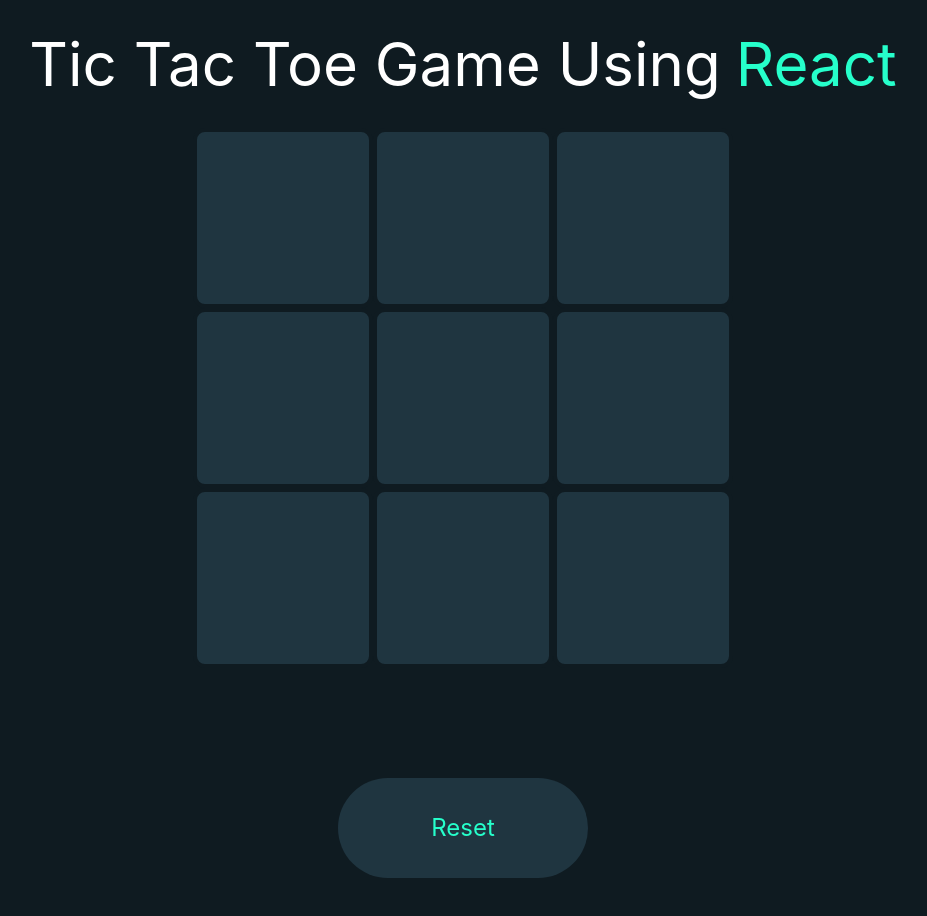
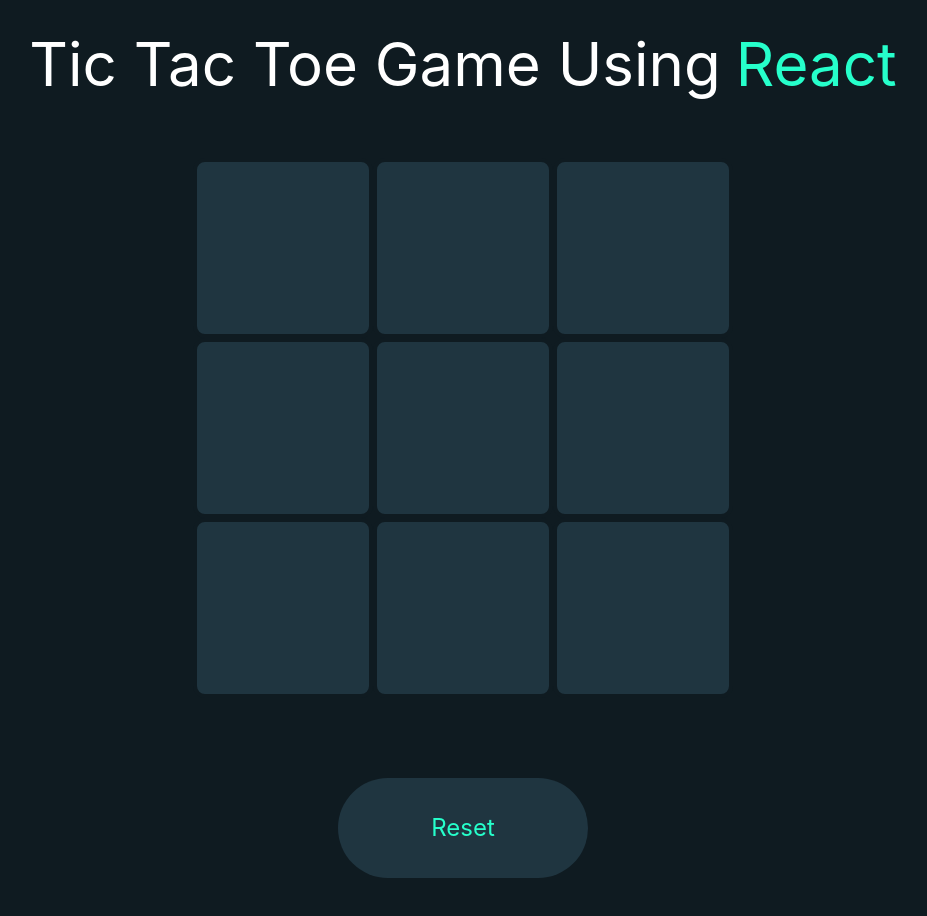
Before and after one commit to tarunsharma-dev/tic-tac-toe, a React (Vite) app: page / in a window 1280 px wide. Shown: the top 916 px of the page, without its empty margins (177-1104 px from the left). Built offline with nearby package versions, Linux system fonts and the light colour scheme.

Commit message:
feature: tic tac toe game mobile responsiveness

```diff
--- a/src/TicTacToe/TicTacToe.jsx
+++ b/src/TicTacToe/TicTacToe.jsx
@@ -87,7 +87,7 @@ function TicTacToe() {
         Tic Tac Toe Game Using
         <span className="text-[#26ffcb] pl-[5px] lg:pl-[15px]">React</span>
       </h1>
-      <div className="board justify-center">
+      <div className="board justify-center items-center">
         <div className="row1">
           <div
             className="boxes"
```
